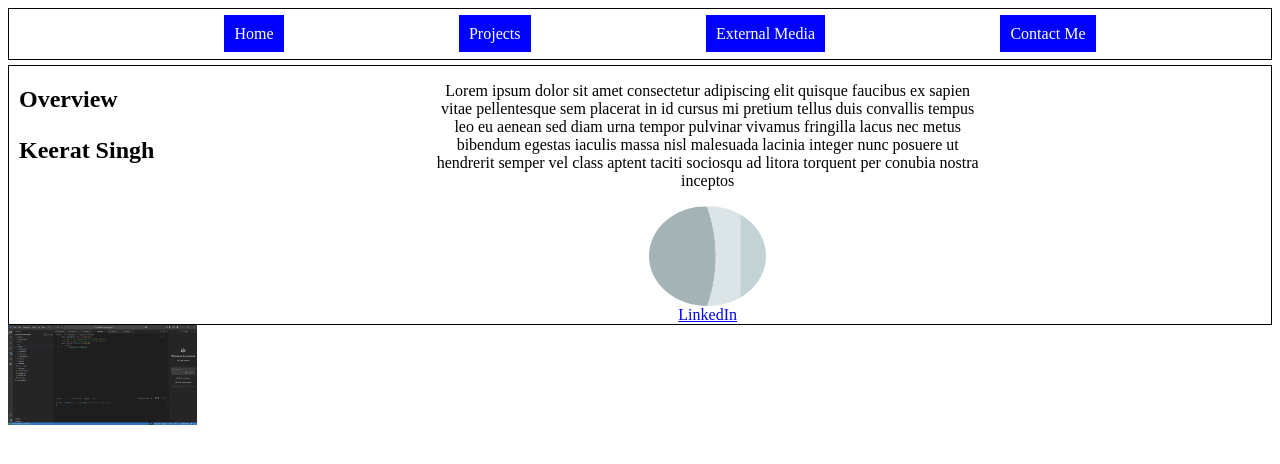
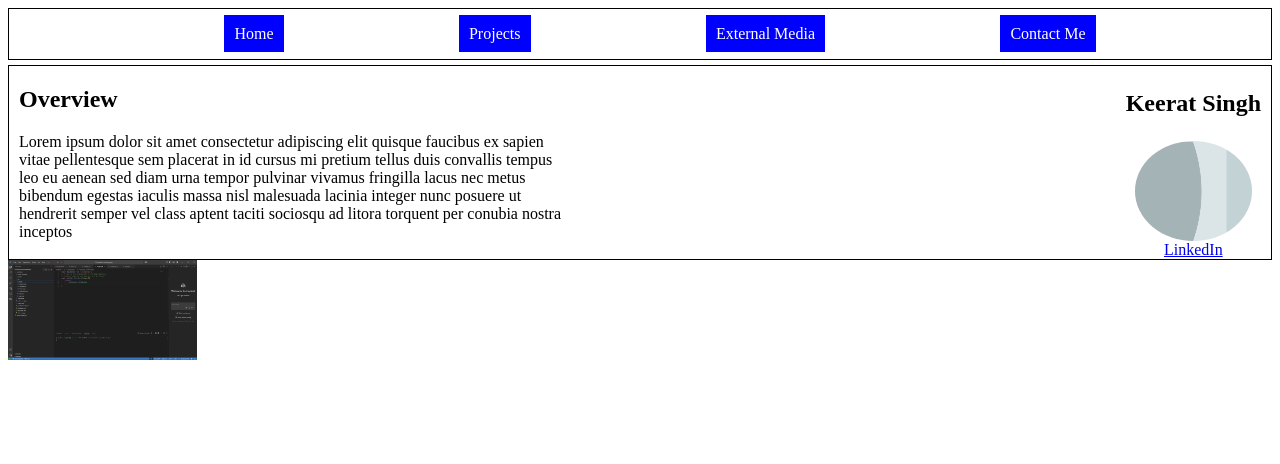
Before and after one commit to YDancer/portfolio, a React (Vite) app: page / in a window 1280 px wide. Shown: the top 464 px of the page. Built offline with nearby package versions, Linux system fonts and the light colour scheme.

Commit message:
Importing initial source code before changes

```diff
--- a/src/components/Overview.jsx
+++ b/src/components/Overview.jsx
@@ -10,9 +10,6 @@ export default function Overview(){
         <section className="overviewContainer">
             <div className="left">
                 <h2>Overview</h2>
-                <h3>Keerat Singh</h3>
-            </div>
-            <div className="right">
                 <p>
                     Lorem ipsum dolor sit amet consectetur
                     adipiscing elit quisque faucibus ex sapien
@@ -24,6 +21,10 @@ export default function Overview(){
                     hendrerit semper vel class aptent taciti sociosqu ad
                     litora torquent per conubia nostra inceptos
                 </p>
+
+            </div>
+            <div className="right">
+                <h3>Keerat Singh</h3>
                 <img src={sampleUser}></img>
                 <a href="?">LinkedIn</a>
             </div>
```
